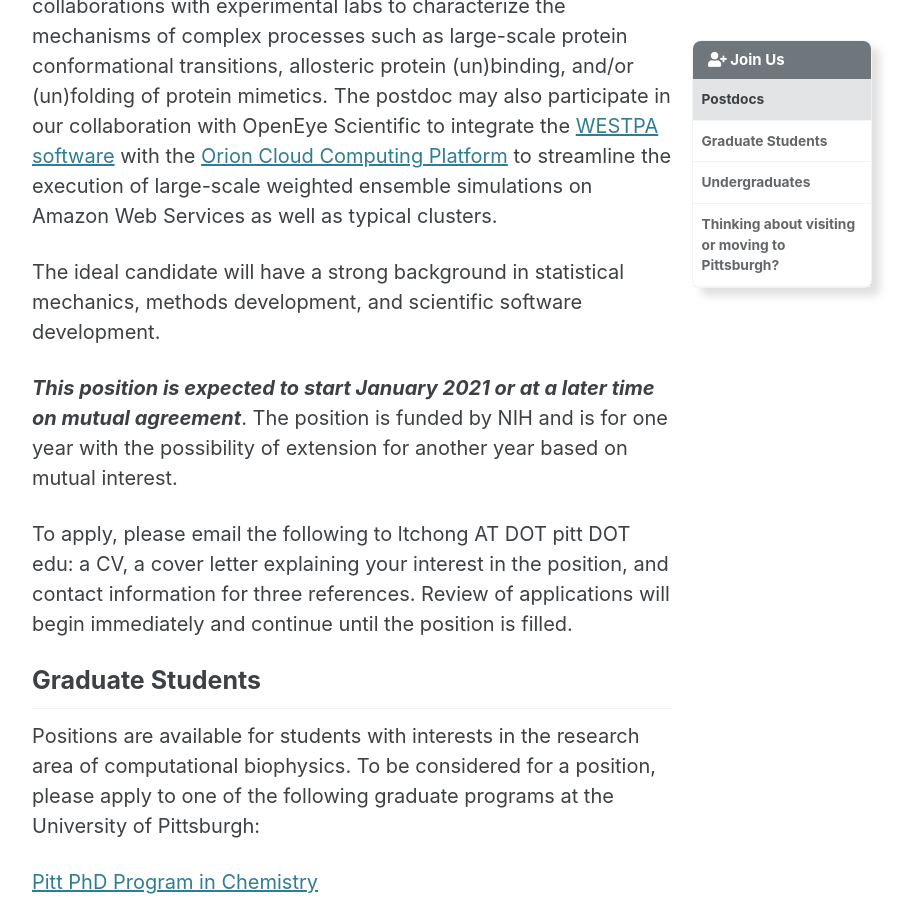
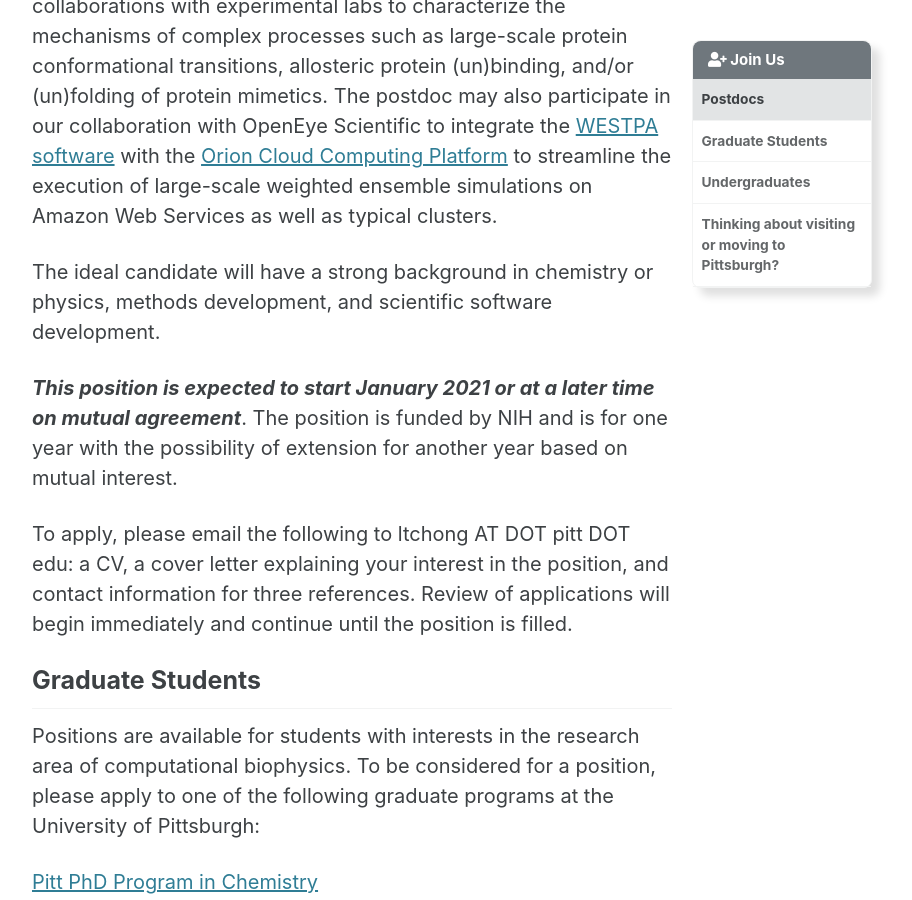
Before and after one commit to darianyang/mm-github-pages-test, a Jekyll site: the page built from _pages/join_us.md, in a window 1280 px wide and 900 px high, scrolled down 867 px. Shown: the whole window, without its empty margins (288-1200 px from the left). Built offline with Jekyll 4.4.1, drawn with Linux system fonts in a browser that asks for light colours; cached includes are drawn as plain includes.

Commit message:
Update join_us.md

```diff
--- a/_pages/join_us.md
+++ b/_pages/join_us.md
@@ -14,7 +14,7 @@ We welcome applications from prospective postdocs, graduate students, and underg
 ## Postdocs
 We are pleased to announce an opening for one postdoctoral researcher. This position will involve developing new weighted ensemble strategies to enable atomically detailed simulations of pathways and kinetics for biological processes on pharmaceutically relevant timescales (beyond milliseconds). Applications will involve collaborations with experimental labs to characterize the mechanisms of complex processes such as large-scale protein conformational transitions, allosteric protein (un)binding, and/or (un)folding of protein mimetics. The postdoc may also participate in our collaboration with OpenEye Scientific to integrate the [WESTPA software](https://westpa.github.io/westpa) with the [Orion Cloud Computing Platform](https://www.eyesopen.com/orion) to streamline the execution of large-scale weighted ensemble simulations on Amazon Web Services as well as typical clusters.
 
-The ideal candidate will have a strong background in statistical mechanics, methods development, and scientific software development.
+The ideal candidate will have a strong background in chemistry or physics, methods development, and scientific software development.
 
 ***This position is expected to start January 2021 or at a later time on mutual agreement***. The position is funded by NIH and is for one year with the possibility of extension for another year based on mutual interest.
 
```
